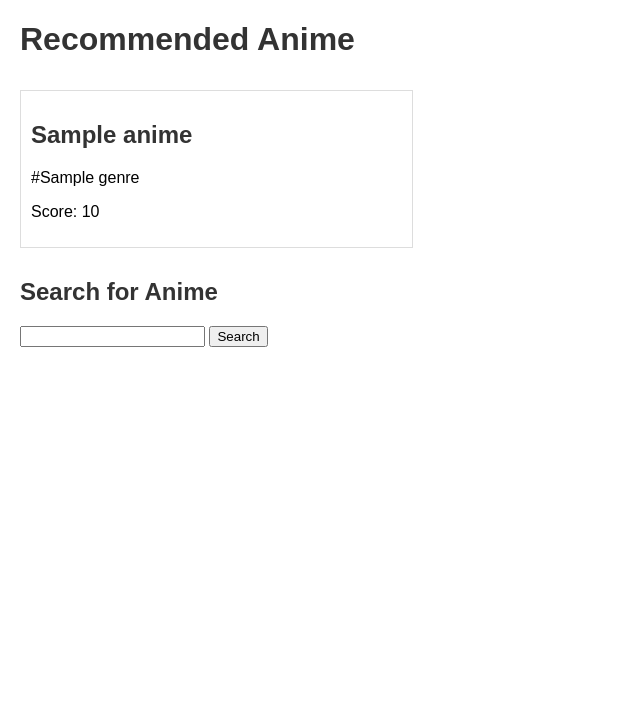
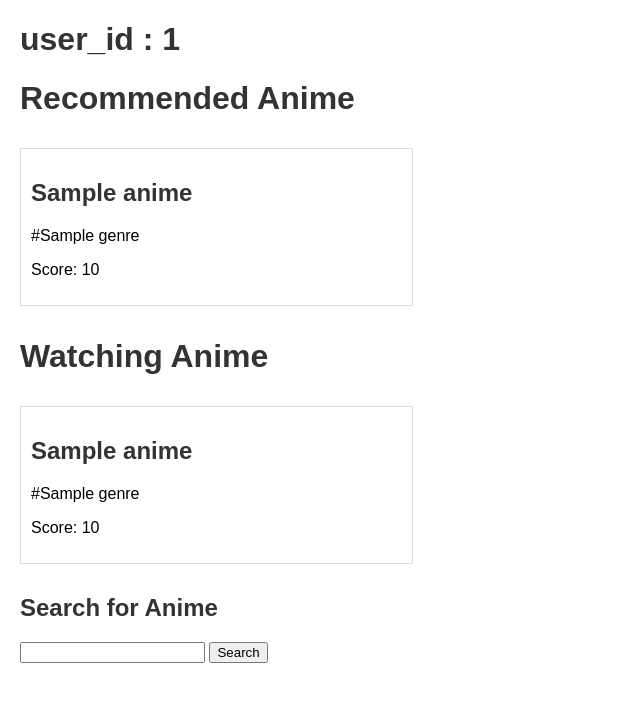
Before and after one commit to Jor20230107/Animation_Search, a FastAPI app: template templates/index.html in a window 1280 px wide. Shown: the top 702 px of the page, without its empty margins (0-640 px from the left). Run offline with FastAPI, Linux system fonts and the light colour scheme; the template is opened without the code that fills it: most values are stand-ins (such as "Sample title", 1, 10 or a date in 2020); parts of the project's set-up code (start-up, migrations or seed data) failed here and were passed over.

Commit message:
user_id에 따른 watching, complete list 및 간단 로직 적용

```diff
--- a/main.py
+++ b/main.py
@@ -65,6 +65,7 @@ else:
     es.indices.create(index=index_name, body={
         "mappings": {
             "properties": {
+                "anime_id": {"type": "integer"},
                 "Name": {"type": "text"},
                 "Genres": {"type": "nested", "properties": {"name": {"type": "text"}}},
                 "Score": {"type": "float"},
@@ -105,6 +106,7 @@ else:
             doc = row.to_dict()
             Genres = [{"name": genre.strip()} for genre in row['Genres'].split(",")]
             doc = {
+                "anime_id" : row['anime_id'],
                 "Name" : row['Name'],
                 "Genres" : Genres,
                 "Score" : row['Score'],
@@ -118,7 +120,28 @@ else:
             }
 
     # ElasticSearch에 데이터 로드
-    helpers.bulk(es, generate_elastic_data(animations))
+    helpers.bulk(es, generate_elastic_data(animations), chunk_size=100, request_timeout=200)
+
+
+current_user_id = 0
+
+""" watching_status
+1   Currently Watching
+2   Completed
+3   On Hold
+4   Dropped
+5   Plan to Watch
+"""
+
+def search_status(this_user_id):
+    animelist = pd.read_csv('D:/WebML/Recommender/data/wc_list.csv')
+    Myanimelist = animelist[animelist['user_id']==this_user_id]
+    watching = Myanimelist['watching'].iloc[0].split(',')
+    watched = Myanimelist['completed'].iloc[0].split(',')
+    return watching, watched
+
+current_user_watching_list, current_user_complete_list = search_status(current_user_id)
+all_list = list(set(current_user_complete_list + current_user_watching_list))
 
 def vector_search(embeddings):
     query_embedding = embeddings
@@ -147,11 +170,35 @@ def vector_search(embeddings):
 @app.get("/", response_class=HTMLResponse)
 async def read_root(request: Request):
     # 추천 애니메이션 가져오기
+    print(index_name)
     es_result = es.search(index=index_name, body={"query": {"match_all": {}}})
     hits = es_result["hits"]["hits"]
-    animations = [{"Name": hit["_source"]["Name"],"Genres": hit["_source"]["Genres"], "Score": hit["_source"]["Score"]} for hit in hits]
-    recommended = sorted(animations, key=lambda x: x['Score'], reverse=True)[:5]
-    return templates.TemplateResponse("index.html", {"request": request, "recommended": recommended})
+    # print(hits[0])
+    animations = [{"anime_id": hit["_source"]["anime_id"],"Name": hit["_source"]["Name"],"Genres": hit["_source"]["Genres"], "Score": hit["_source"]["Score"]} for hit in hits]
+
+    filtered = []
+    for result in animations:
+        if str(result.get('anime_id')) not in all_list:
+            filtered.append(result)
+    recommended = sorted(filtered, key=lambda x: x['Score'], reverse=True)[:5]
+    # watching
+    es_query = {
+        "query":{
+            "bool":{
+                "must":{
+                    "terms":{
+                        "anime_id":current_user_watching_list
+                    }
+                }
+            }
+        }
+    }
+    watching_result = es.search(index=index_name, body=es_query)
+    w_hits = watching_result["hits"]["hits"]
+    # print(w_hits[0])
+    watching = [{"anime_id": hit["_source"]["anime_id"],"Name": hit["_source"]["Name"],"Genres": hit["_source"]["Genres"], "Score": hit["_source"]["Score"]} for hit in w_hits]
+    watching = sorted(watching, key=lambda x: x['Score'], reverse=True)[:5]
+    return templates.TemplateResponse("index.html", {"request": request, "recommended": recommended, "watching": watching, "user_id":current_user_id})
 
 # 애니메이션 검색 엔드포인트
 @app.get("/search", response_class=HTMLResponse)
@@ -180,11 +227,15 @@ async def search_animation(request: Request, query: str = Query(None, min_length
         # Elasticsearch로 검색
         es_result = es.search(index=index_name, body=es_query)
         hits = es_result["hits"]["hits"]
-        results = [{"Name": hit["_source"]["Name"],"Genres": hit["_source"]["Genres"], "Score": hit["_source"]["Score"], "Embeddings": hit["_source"]["Embeddings"] } for hit in hits]
-        results = sorted(results, key=lambda x: x['Score'], reverse=True)[:5]
+        results = [{"anime_id": hit["_source"]["anime_id"],"Name": hit["_source"]["Name"],"Genres": hit["_source"]["Genres"], "Score": hit["_source"]["Score"], "Embeddings": hit["_source"]["Embeddings"] } for hit in hits]
+        # check complete
+        filtered = []
+        for result in results:
+            if str(result.get('anime_id')) not in all_list:
+                filtered.append(result)
+        filtered = sorted(filtered, key=lambda x: x['Score'], reverse=True)[:5]
 
-        if len(results)==1:
-            # print(top_result)
+        if len(filtered)==1:
             query_embedding = results[0]['Embeddings']
             v_results = vector_search(query_embedding)
             my_title = '검색하신 작품과 유사한 작품'
@@ -194,7 +245,7 @@ async def search_animation(request: Request, query: str = Query(None, min_length
             my_title = '검색어와 유관한 작품'
     else:
         results = []
-    return templates.TemplateResponse("search_results.html", {"request": request, "results": results, "v_results":v_results, "my_title" : my_title})
+    return templates.TemplateResponse("search_results.html", {"request": request, "results": filtered, "v_results":v_results, "my_title" : my_title})
 
 
 if __name__ == '__main__':
--- a/templates/index.html
+++ b/templates/index.html
@@ -7,9 +7,25 @@
     <link rel="stylesheet" href="/static/style.css">
 </head>
 <body>
+    <h1><div id="user_id">user_id : {{user_id}}</h1>
     <h1>Recommended Anime</h1>
     <div id="recommendations">
         {% for anime in recommended %}
+            <div class="anime">
+                <h2>{{ anime.Name }}</h2>
+                <p>
+                    {% for genre in anime.Genres %}
+                        #{{ genre.name }}
+                    {% endfor %}
+                </p>
+                <p>Score: {{ anime.Score }}</p>
+            </div>
+        {% endfor %}
+    </div>
+
+    <h1>Watching Anime</h1>
+    <div id="watching">
+        {% for anime in watching %}
             <div class="anime">
                 <h2>{{ anime.Name }}</h2>
                 <p>
```
Also changed, not shown: Daily.md (+44 -0 lines), 4 other files.
